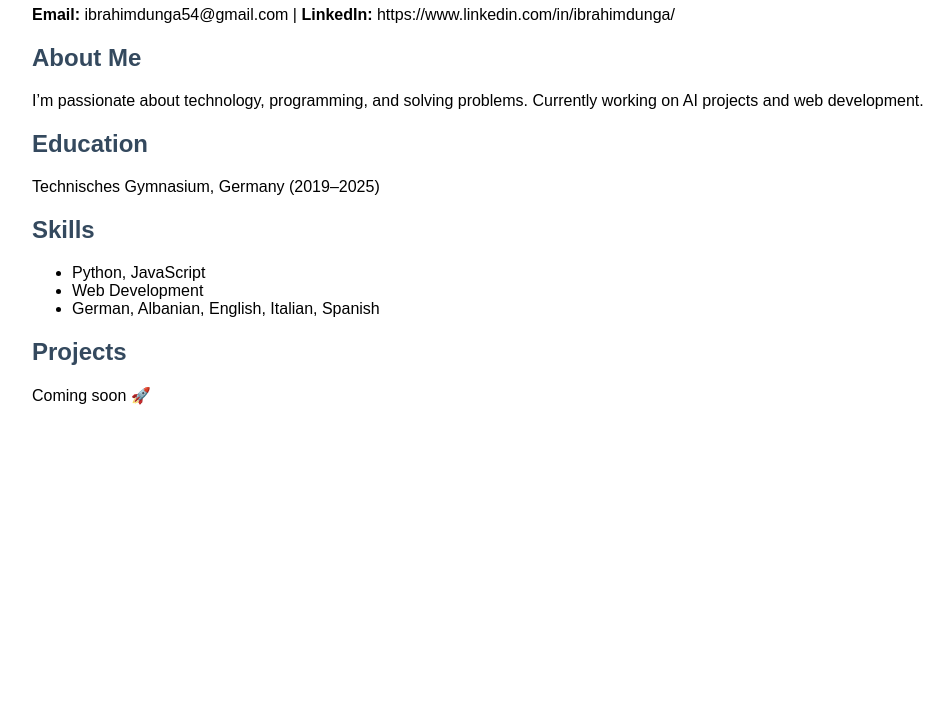
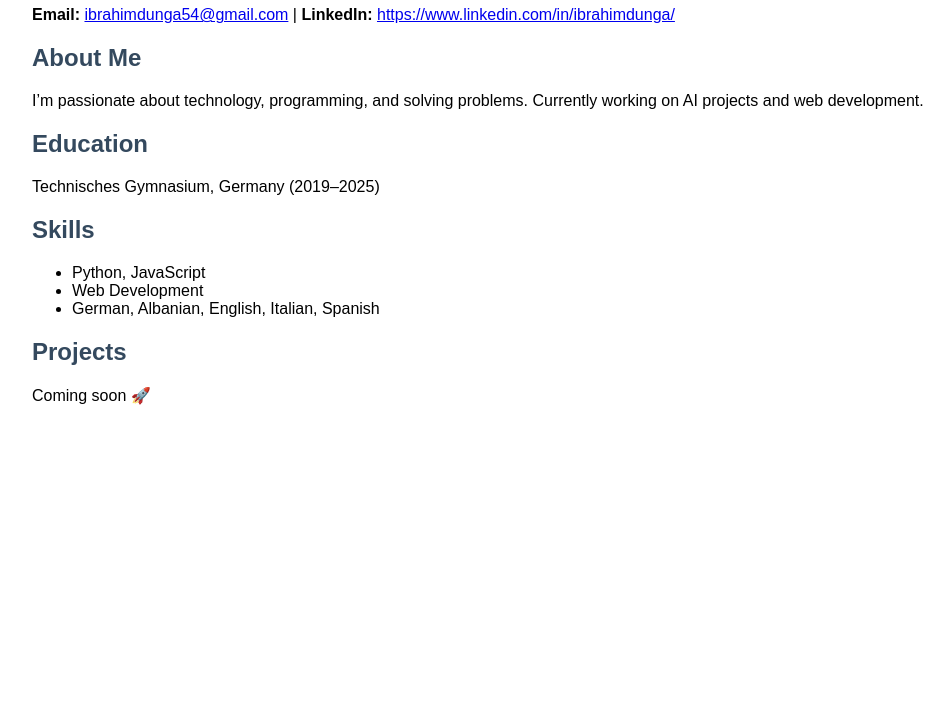
Before and after one commit to bimiiizzz/bimiiizzz.github.io, a plain HTML site: page index.html in a window 1280 px wide. Shown: the part 92-800 px from the top of the page, without its empty margins (8-958 px from the left). Drawn offline with Linux system fonts and the light colour scheme.

Commit message:
index.html

```diff
--- a/index.html
+++ b/index.html
@@ -12,7 +12,10 @@
 </head>
 <body>
   <h1>Ibrahim “Bimi” Dunga</h1>
-  <p><b>Email:</b> ibrahimdunga54@gmail.com | <b>LinkedIn:</b> https://www.linkedin.com/in/ibrahimdunga/</p>
+  <p>
+  <b>Email:</b> <a href="mailto:ibrahimdunga54@gmail.com">ibrahimdunga54@gmail.com</a> |
+  <b>LinkedIn:</b> <a href="https://www.linkedin.com/in/ibrahimdunga" target="_blank">https://www.linkedin.com/in/ibrahimdunga/</a>
+</p>
 
   <div class="section">
     <h2>About Me</h2>
```
